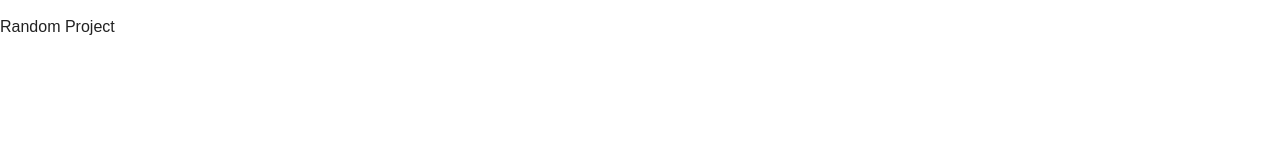
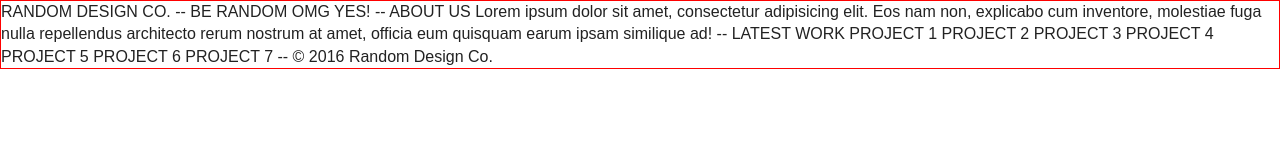
Before and after one commit to jkazer/html5-boilerplate_v5.3.0, a plain HTML site: page index.html in a window 1280 px wide. Drawn offline with nearby package versions, Linux system fonts and the light colour scheme.

Commit message:
added images and copy

```diff
--- a/css/main.css
+++ b/css/main.css
@@ -94,8 +94,16 @@ textarea {
 /* ==========================================================================
    Author's custom styles
    ========================================================================== */
+html {
+  box-sizing: border-box;
+}
+*, *:before, *:after {
+  box-sizing: inherit;
+}
 
-
+body{
+    border: 1px solid red;
+}
 
 
 
--- a/index.html
+++ b/index.html
@@ -20,7 +20,40 @@
         <![endif]-->
 
         <!-- Add your site or application content here -->
-        <p>Random Project</p>
+ RANDOM DESIGN CO.
+
+--
+
+BE RANDOM
+
+OMG YES!
+
+--
+
+ABOUT US
+
+Lorem ipsum dolor sit amet, consectetur adipisicing elit. Eos nam non, explicabo cum inventore, molestiae fuga nulla repellendus architecto rerum nostrum at amet, officia eum quisquam earum ipsam similique ad!
+
+--
+
+LATEST WORK
+
+PROJECT 1
+PROJECT 2
+PROJECT 3
+PROJECT 4
+PROJECT 5
+PROJECT 6
+PROJECT 7
+
+--
+
+© 2016 Random Design Co.
+
+
+
+
+
 
         <script src="https://code.jquery.com/jquery-1.12.0.min.js"></script>
         <script>window.jQuery || document.write('<script src="js/vendor/jquery-1.12.0.min.js"><\/script>')</script>
```
Also changed, not shown: img/1-cocktail.jpeg (added), img/2-disco.jpeg (added), img/3-bookstore.jpeg (added), img/4-traffic.jpeg (added), img/5-concert.jpg (added), img/6-nightlife.jpg (added), img/7-bar.jpg (added), img/purple-bg.jpeg (added).
